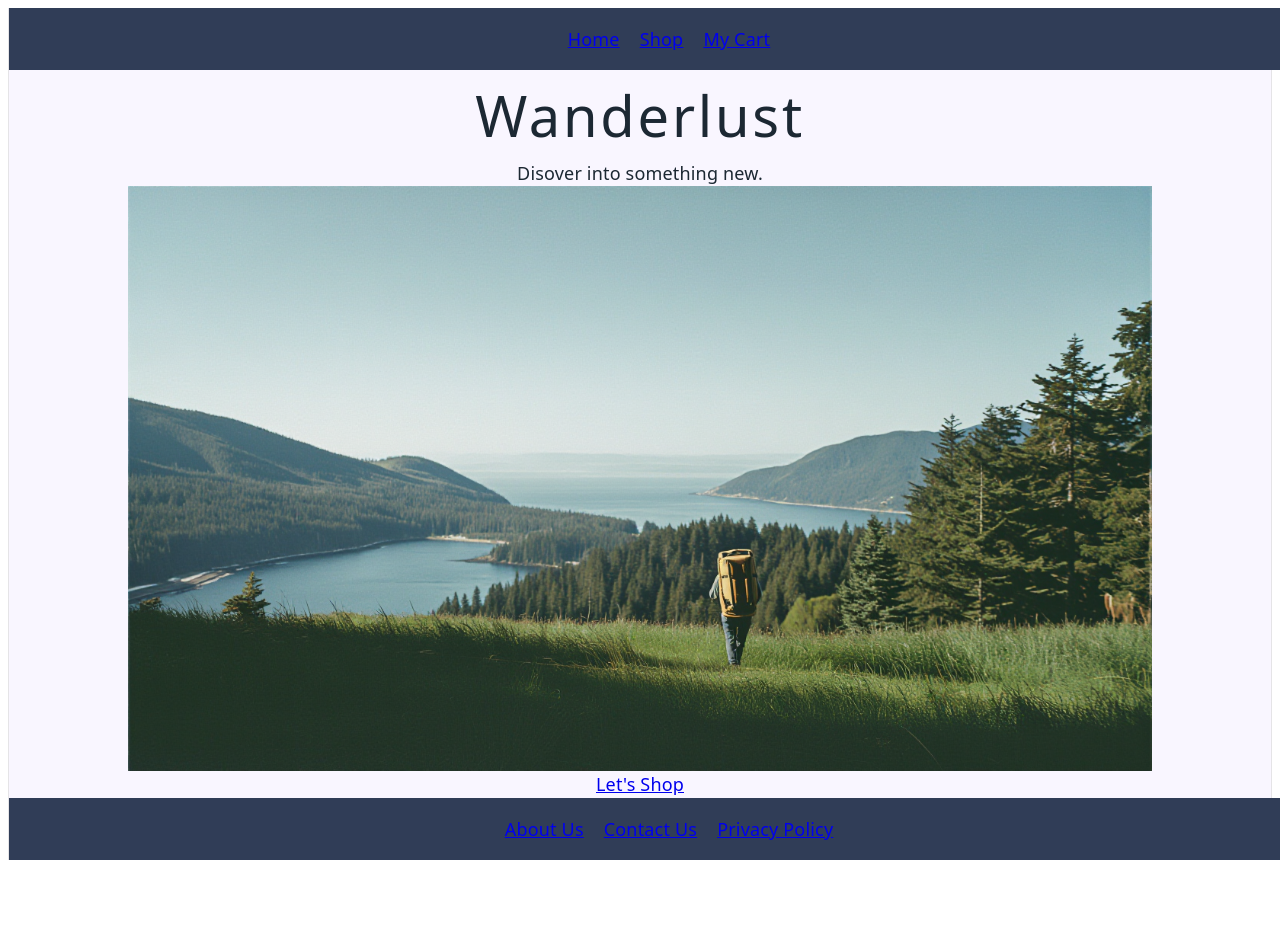
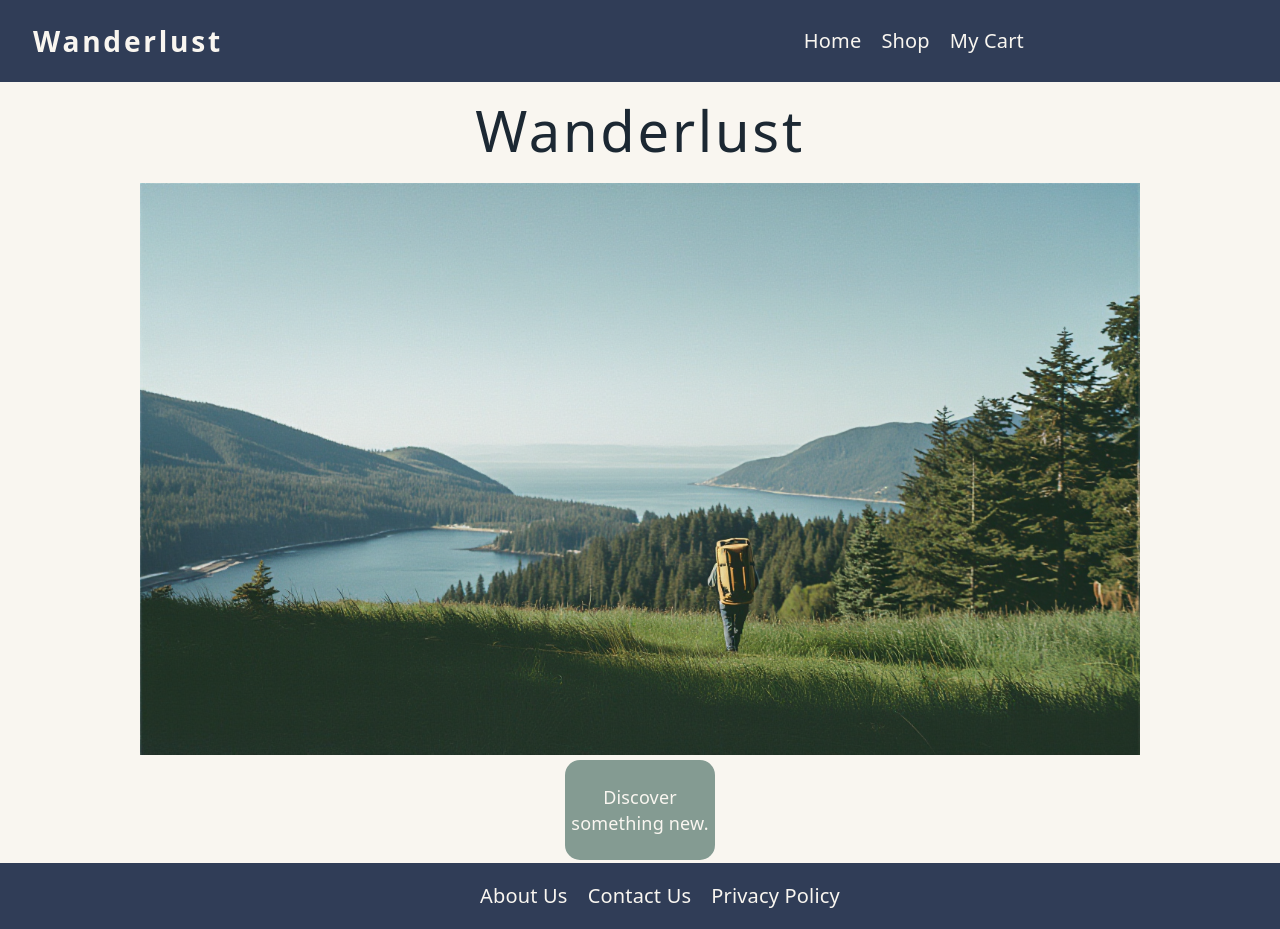
Before and after one commit to Crisk-o/Odin_Shopping-Cart, a React (Vite) app in the folder shopping-cart/: page / in a window 1280 px wide. Before the commit the page ends 868 px from the top, so only its background shows below. Built offline with nearby package versions, Linux system fonts and the light colour scheme.

Commit message:
Added basic layout for home page. Added shop page layout and fetched items from DummyJSON API.  Added styling for both pages.

```diff
--- a/shopping-cart/src/Home.jsx
+++ b/shopping-cart/src/Home.jsx
@@ -6,6 +6,9 @@ function Home() {
     return (
         <>
         <header>
+            <div className="logo-container">
+                <h3>Wanderlust</h3>
+            </div>
             <nav>
                 <ul>
                     <li><Link to="/">Home</Link></li>
@@ -16,14 +19,13 @@ function Home() {
         </header>
         <div className='title-container'>
             <h1>Wanderlust</h1>
-            {/* Wanderlust - Outdoor-related gear or backpacking site */}
-            {/* Serendipity - creating storefront for used items. Like DePop w/o the social aspect.*/}
         </div>
 
         <div className='content-container'>
-            <p>Disover into something new.</p>
             <img className="hero-img" src={HeroImage} alt="hero image of traveler in coastal setting"></img>
-            <Link to="shop">Let's Shop</Link>
+            <div className="lets-shop-button">
+                <Link to="shop" delay={1000}>Discover something new.</Link>
+            </div>
         </div>
 
         <footer>
--- /dev/null
+++ b/shopping-cart/src/Item.css
@@ -0,0 +1,30 @@
+.grid-item{
+    width: 100%;
+    align-self: center;
+    border: 1px solid #DCD8CE;
+    border-radius: 15px;
+    box-sizing: border-box;
+    box-shadow: 10px -10px 15px 1px rgba(0, 0, 0, 0.267);
+    padding: 25px;
+    background-color: #F5F2EB;
+}
+button{
+    background-color: #849b92;
+    color: #1c2833;
+    border-radius: 10px;
+    width: 100px;
+    height: 50px;
+    font-size: 14px;
+    font-weight: bold;
+}
+.add-item-input {
+    background-color: #B85D36;
+    width: 200px;
+    height: 20px;
+}
+.hidden {
+    visibility: hidden;
+}
+.unhidden {
+    visibility: visible;
+}
--- /dev/null
+++ b/shopping-cart/src/Item.jsx
@@ -0,0 +1,51 @@
+import {useState, useEffect} from "react";
+import "./Item.css";
+function Item() {
+    const [itemCount, setItemCount] = useState(0);
+    const [imageURL, setImageURL] = useState("#");
+    const [itemTitle, setItemTitle] = useState("item-title");
+    const [isActive, setActive] = useState(false);
+    useEffect(() => {
+        const randIndex = Math.floor(Math.random() * 30) + 1;
+        fetch(`https://dummyjson.com/products/${randIndex}`, {
+            mode: 'cors'
+        })
+        .then(response => response.json())
+        .then(response => {
+            setImageURL(response.thumbnail);
+            setItemTitle(response.title);
+        })
+        .catch((error) => console.error(error));
+  }, []);
+
+    const handleItemCount = (e) => {
+        // eslint-disable-next-line no-unused-vars
+        const {name, value} = e.target;
+        // setItemCount((prevInfo) => ({...prevInfo, [name]: value }) )
+        setItemCount(([value]))
+
+    }
+    const handleAddItem = () =>{
+        setActive(!isActive);
+        setItemCount(1);
+    }
+
+    return (
+        <>
+            <div className="grid-item">
+                <img src={imageURL} alt="item-image"></img>
+                <h4>{itemTitle}</h4>
+                <button onClick={handleAddItem}>Add to Cart</button>
+                <div>
+                    <input className={`add-item-input ${isActive ? "unhidden" : "hidden"}`} name="itemCount" type="number" onChange={handleItemCount} value={itemCount}></input>
+                    {/* <div className="increment-decrement-buttons">
+                        <button name="incrementCount" type="button" onClick={(itemCount) => itemCount + 1}><ChevronUp/></button>
+                        <button name="decrementCount" type="button" onClick={(itemCount) => itemCount - 1}><ChevronDown/></button>
+                    </div> */}
+                </div>
+            </div>
+        </>
+    )
+}
+
+export default Item;
--- /dev/null
+++ b/shopping-cart/src/Shop.css
@@ -0,0 +1,8 @@
+.shop-item-container{
+    padding: 25px;
+    display: grid;
+    grid-template-columns: repeat(3, 1fr);
+    align-self: center;
+    gap: 50px;
+    column-gap: 150px;
+}
--- a/shopping-cart/src/Shop.jsx
+++ b/shopping-cart/src/Shop.jsx
@@ -1,20 +1,24 @@
 // this will be the shopping page where user adds item to their cart.
 import { Link } from "react-router"
 import { useState, useEffect } from "react"
-import {ChevronUp, ChevronDown } from "lucide-react";
+import Item from "./Item";
+import "./Shop.css";
+function Shop() {
+    const [cartCount, setCartCount] = useState(0);
+    // const [itemCount, setItemCount] = useState(0)
 
-function Shop() {
-    const [itemCount, setItemCount] = useState(0)
+    // const handleItemCount = (e) => {
+    //     const [name, value] = e.target;
+    //     setItemCount((prevInfo) => ({...prevInfo, [name]: value}));
 
-    const handleItemCount = (e) => {
-        const [name, value] = e.target;
-        setItemCount((prevInfo) => ({...prevInfo, [name]: value}));
-
-    }
+    // }
 
     return (
         <>
         <header>
+            <div className="logo-container">
+                <h3>Wanderlust</h3>
+            </div>
             <nav>
                 <ul>
                     <li><Link to="/">Home</Link></li>
@@ -25,22 +29,30 @@ function Shop() {
         </header>
 
         <div className='title-container'>
-            <h1>Wanderlust</h1>
+            <h1>Our Products</h1>
         </div>
 
         <div className="shop-item-container">
-            <div className="grid-item">
-                <img src="#" alt="item-image"></img>
-                <div>
-                    <button>Add to Cart</button>
-                    <input name="itemCount" type="number" onChange={handleItemCount} value={itemCount}></input>
-                    <div className="increment-decrement-buttons">
-                        <button name="incrementCount" type="button" onClick={(itemCount) => itemCount + 1}><ChevronUp/></button>
-                        <button name="decrementCount" type="button" onClick={(itemCount) => itemCount - 1}><ChevronDown/></button>
-                    </div>
-                </div>
-            </div>
+            <Item/>
+            <Item/>
+            <Item/>
+            <Item/>
+            <Item/>
+            <Item/>
+            <Item/>
+            <Item/>
+            <Item/>
         </div>
+
+        <footer>
+            <nav>
+                <ul>
+                    <li><Link to="/">About Us</Link></li>
+                    <li><Link to="/">Contact Us</Link></li>
+                    <li><Link to="/">Privacy Policy</Link></li>
+                </ul>
+            </nav>
+        </footer>
         </>
     )
 }
--- a/shopping-cart/src/index.css
+++ b/shopping-cart/src/index.css
@@ -1,7 +1,7 @@
-:root {
-  --text: #6b6375;
+ :root {
+  /* --text: #6b6375;
   --text-h: #08060d;
-  --bg: #fff;
+  --bg: #fff; */
   --border: #e5e4e7;
   --code-bg: #f4f3ec;
   --accent: #aa3bff;
@@ -57,22 +57,34 @@ Base Neutral: Warm Cream #f9f6f0 (Keeps the site airy and prevents the cool blue
 Tertiary Accent: Sage Driftwood #849b92 (Ideal for subtle backgrounds, quotes, or secondary link states.)
 
 */
-
-
 #root{
-  background-color: #f9f6ff;
+  background-color: #f9f6f0;
+  display: flex;
+  flex-direction: column;
+  gap: 3px;
 }
 
 header, footer{
   display: flex;
   width: 100vw;
-  /* max-width: 100%; */
-  justify-content: center;
   background-color: #303D57;
-  color: #1c2833;
+
+}
+nav{
+    font-size: 20px;
+    display: flex;
+    align-self: center;
+    justify-self: center;
+    text-decoration: none;
+    width: 60%;
+    justify-content: right;
 }
 
 footer{
+  justify-content: center;
+  align-items: center;
+}
+footer > nav {
   justify-content: center;
 }
 
@@ -87,6 +99,7 @@ ul{
 
 body {
   /* width: 1250px; */
+  margin: 0;
   max-width: 100%;
   text-align: center;
   border-inline: 1px solid var(--border);
@@ -96,6 +109,7 @@ body {
   box-sizing: border-box;
   background-color: #f9f6f0;
   color: #1c2833;
+  align-items: center;
 }
 
 h1,
@@ -126,12 +140,37 @@ h2 {
 p {
   margin: 0;
 }
+.logo-container{
+  color: #f9f6f0;
+  letter-spacing: 2.75px;
+  width: 20%;
+  font-size: 24px;
+}
 .hero-img{
-  width: 1024px;
+  width: 1000px;
   height: auto;
+  margin: 0;
+  padding: 5px;
 }
 .content-container {
   display: flex;
   flex-direction: column;
   align-items: center;
 }
+.lets-shop-button{
+  width: 150px;
+  max-width: 20%;
+  height: 100px;
+  border-radius: 15px;
+  background-color: #849b92;
+  color: #1c2833;
+  display: flex;
+  justify-content: center;
+  align-items: center;
+
+}
+
+a{
+    color: #f9f6f0;
+    text-decoration: none;
+}
```
